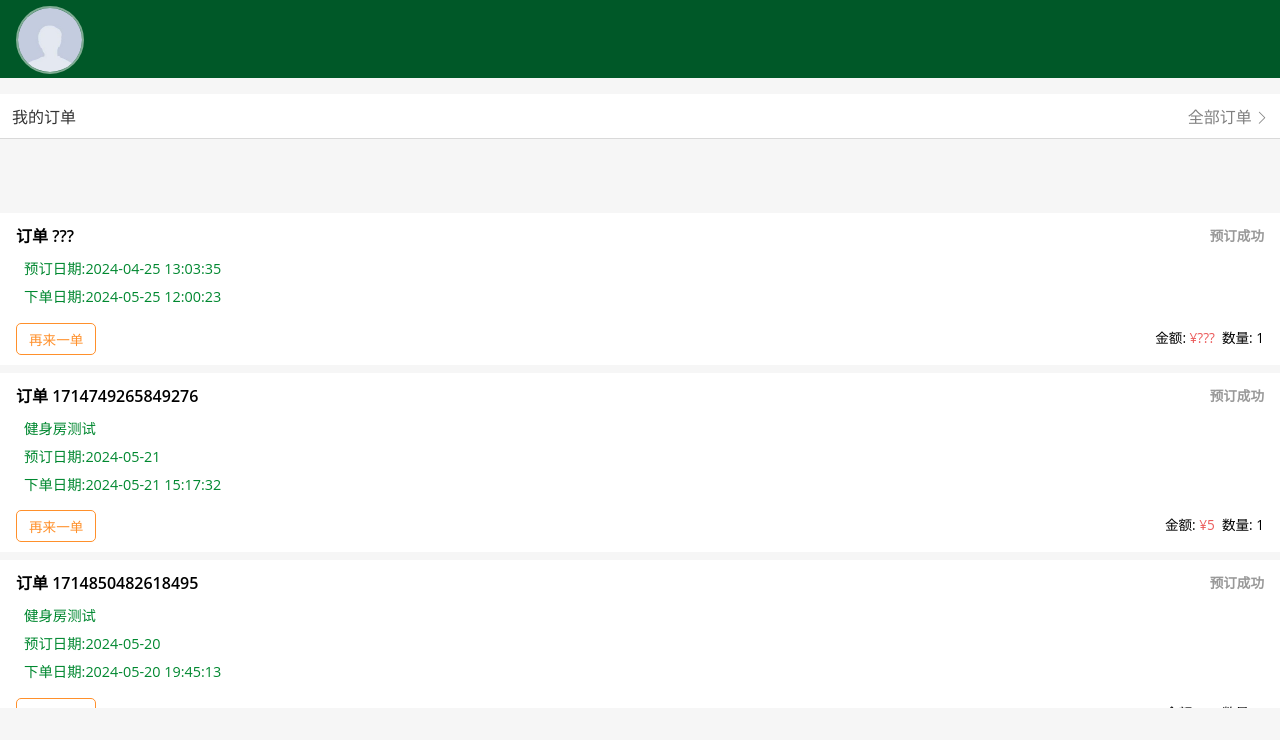
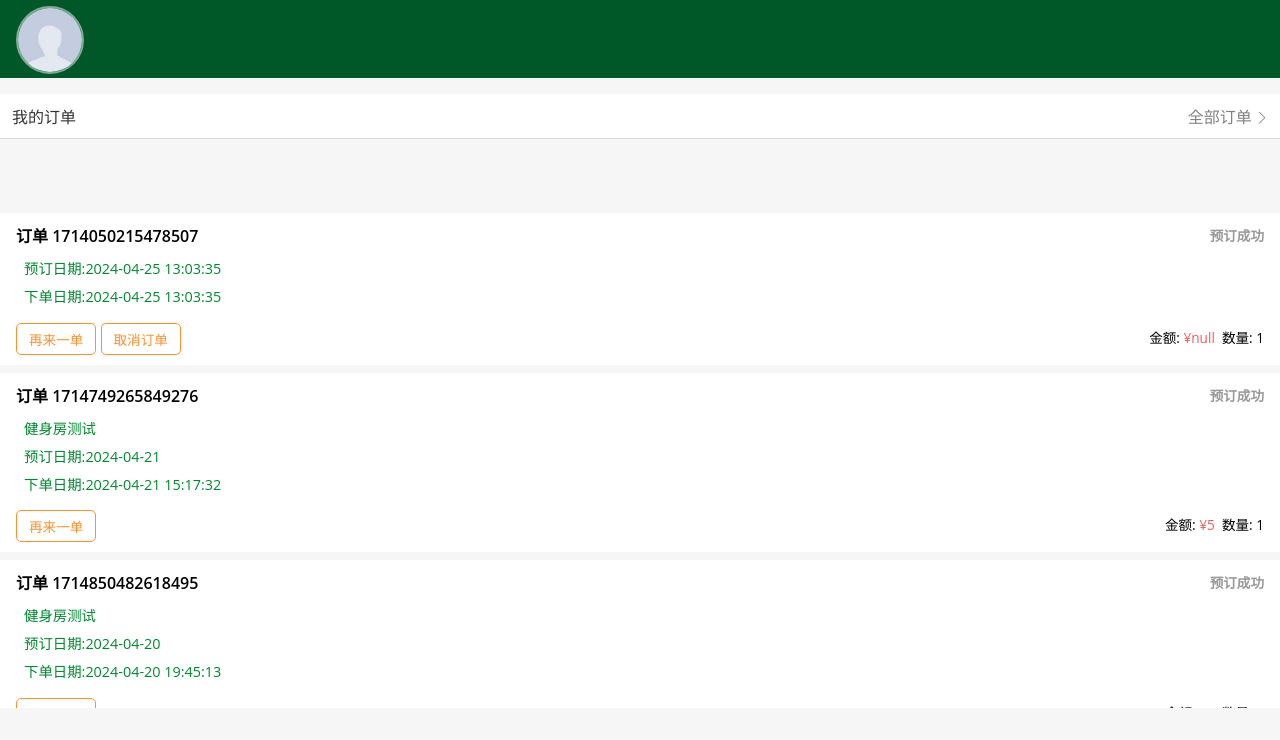
Before and after one commit to VensonLian/fgpass, a plain HTML site: page user.html in a window 1280 px wide. Shown: the part 60-800 px from the top of the page. Drawn offline with Linux system fonts and the light colour scheme.

Commit message:
Add files via upload

```diff
--- a/user.html
+++ b/user.html
@@ -47,6 +47,12 @@
         dd {
             margin-inline-start: 0;
             padding-left: 1.5rem;
+        }
+
+        .order-container {
+            display: flex;
+            justify-content: flex-start; /* 左对齐 */
+            gap: 0rem; /* 元素间距 */
         }
 
         .scrollbar {
@@ -132,11 +138,15 @@
         }
 
         .fakeordertitle {
+            display: inline-block;
             font-weight: 600;
             text-decoration: none;
+            justify-content: flex-start;
         }
 
         .success-text {
+            display: inline-block;
+            justify-content: flex-end;
             color: #999;
             font-size: .85rem;
             font-weight: 600;
@@ -156,8 +166,19 @@
             border-radius: 5px;
             padding: .3125rem .75rem;
         }
+        .cancelorder {
+            color: #ff902b;
+            font-size: .85rem;
+            border-width: 1px;
+            border-style: solid;
+            border-radius: 5px;
+            padding: .3125rem .75rem;
+            display: flex;
+            justify-content: flex-start;
+        }
 
         .orderinfo {
+            margin-left: auto;
             font-size: .85rem;
             padding-top: .35rem;
             padding-bottom: .625rem;
@@ -195,6 +216,7 @@
                     <div class="fakeordertitle">订单 ???</div>
                     <div class="success-text">预订成功</div>
                 </dt>
+
                 <dd>
                     <a class="ordercontent" onclick="goOrder()">
                         <div id="bookplace">???</div>
@@ -203,7 +225,11 @@
                     </a>
                 </dd>
                 <dt>
-                    <div class="orderagain">再来一单</div>
+                    <div class="order-container">
+                        <div class="orderagain">再来一单</div>
+                        <div id="void">&nbsp;</div>
+                        <div class="cancelorder">取消订单</div>
+                    </div>
                     <div class="orderinfo">金额:
                         <span class="moneysign" id="money">¥???</span>
                         &nbsp;数量: 1
@@ -396,7 +422,7 @@
         var place = GetQueryString("place");
         var money = GetQueryString("money");
         var time = GetQueryString("time") ? GetQueryString("time"):"2024-04-25 13:03:35";
-        var ot = GetQueryString("ordertime");
+        var ot = GetQueryString("ordertime") ? GetQueryString("ordertime"):"2024-04-25 13:03:35";
         var ot1 = new Date(ot);
         ot1.setMilliseconds(randomNum(100,999));
         var otstamp = ot1.getTime() * 1000 + randomNum(100,999);
```
